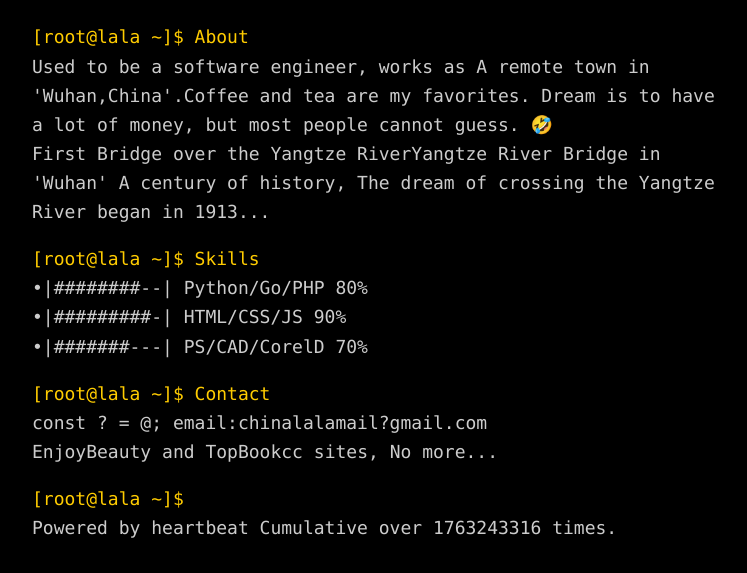
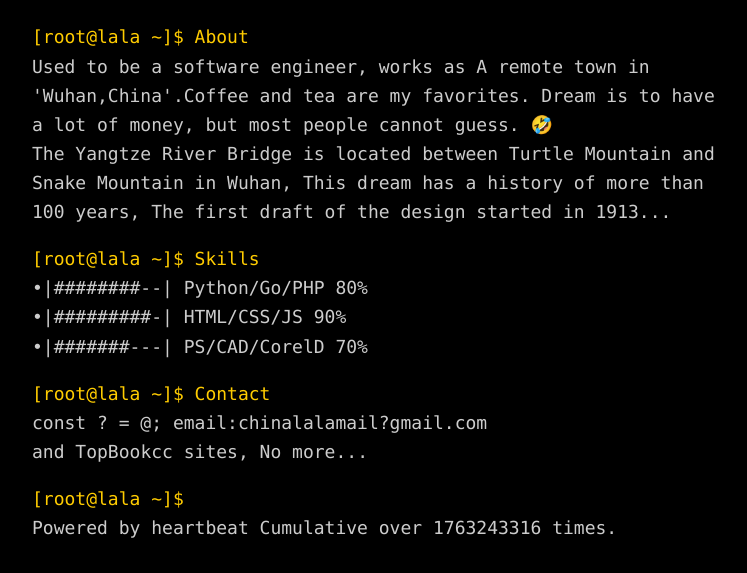
Before and after one commit to lalabg/lalayes, a plain HTML site: page index.html in a window 1280 px wide. Shown: the part 345-918 px from the top of the page, without its empty margins (266-1013 px from the left). Drawn offline with Linux system fonts and the light colour scheme.

Commit message:
2023-12-25 17:23:32.73 By lala

```diff
--- a/index.html
+++ b/index.html
@@ -112,9 +112,9 @@
             <h1>Hi, I'm lala.</h1>
         </header>
         <div class="codefont">
-            <p><span class="cmdline">[root@lala ~]$ About</span><br />Used to be a software engineer, works as A remote town in 'Wuhan,China'.Coffee and tea are my favorites. Dream is to have a lot of money, but most people cannot guess. 🤣<br />First Bridge over the Yangtze RiverYangtze River Bridge in 'Wuhan' A century of history, The dream of crossing the Yangtze River began in 1913...</p>
+            <p><span class="cmdline">[root@lala ~]$ About</span><br />Used to be a software engineer, works as A remote town in 'Wuhan,China'.Coffee and tea are my favorites. Dream is to have a lot of money, but most people cannot guess. 🤣<br />The Yangtze River Bridge is located between Turtle Mountain and Snake Mountain in Wuhan, This dream has a history of more than 100 years, The first draft of the design started in 1913...</p>
             <p><span class="cmdline">[root@lala ~]$ Skills</span><br />&bull;|########--| Python/Go/PHP 80%<br />&bull;|#########-| HTML/CSS/JS 90%<br />&bull;|#######---| PS/CAD/CorelD 70%</p>
-            <p><span class="cmdline">[root@lala ~]$ Contact</span><br />const ? = @; email:chinalalamail?gmail.com<br /><a href="https://pinmei123.com/" target="external" rel="nofollow noopener noreferrer">EnjoyBeauty</a> and <a href="https://bookcc.top/" target="external" rel="nofollow noopener noreferrer">TopBookcc</a> sites, No more...</p>
+            <p><span class="cmdline">[root@lala ~]$ Contact</span><br />const ? = @; email:chinalalamail?gmail.com<br />and <a href="https://bookcc.top/" target="external" rel="nofollow noopener noreferrer">TopBookcc</a> sites, No more...</p>
             <p><span class="cmdline">[root@lala ~]$ </span><span class="cursor">❤️</span><br />Powered by heartbeat Cumulative over <script>
                 document.write(Math.round((new Date().getTime() - new Date('1981/01/01 00:00:00').getTime()) / 1000 * 1.3));
                 </script> times.</p>
```
